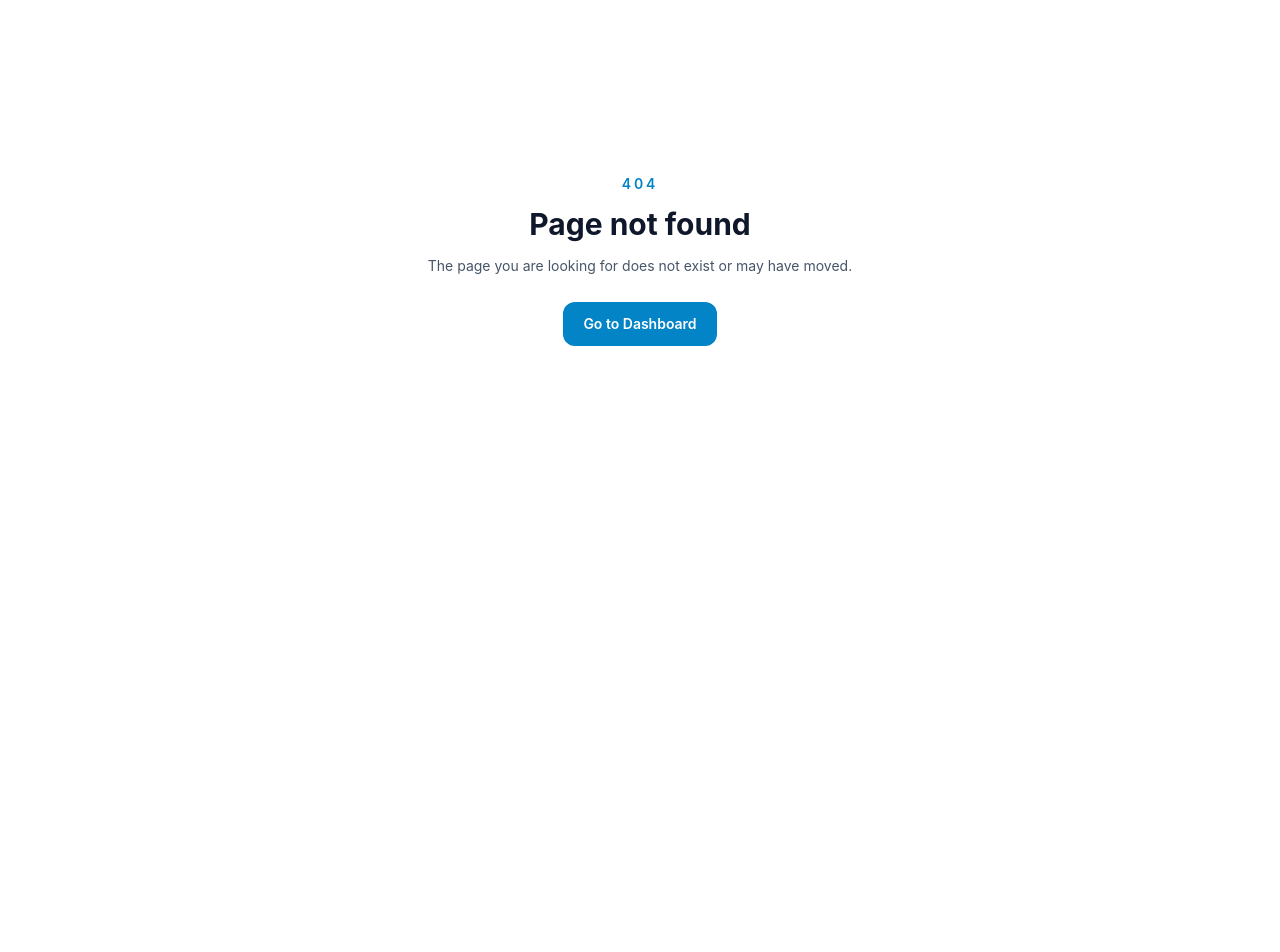
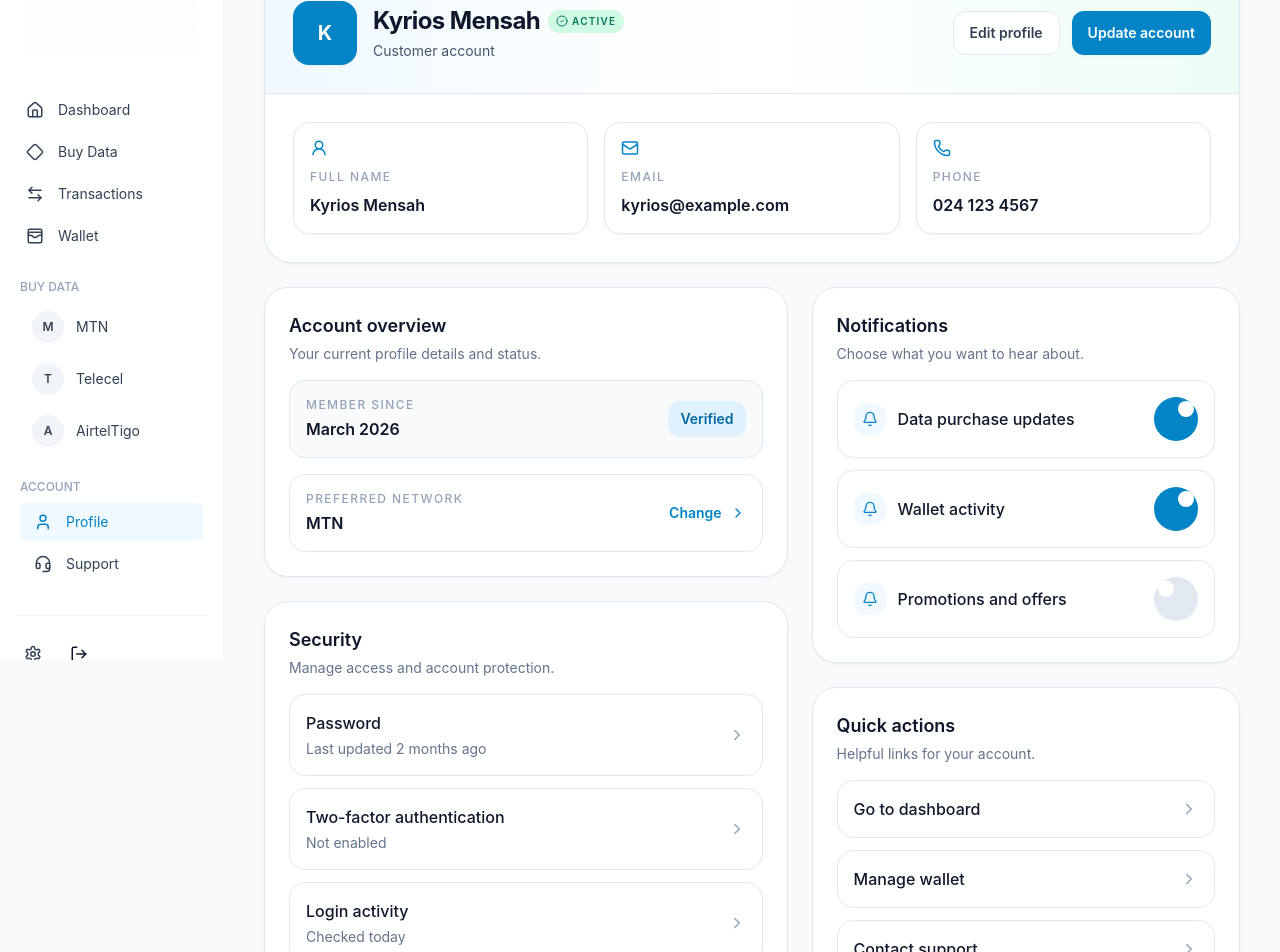
Before and after one commit to Serkel-Whally/Hkup, a Next.js app in the folder packages/frontend/: page /profile in a window 1280 px wide. Before the commit this address had no page. Shown: the part 140-1092 px from the top of the page. Before the commit the page ends 800 px from the top, so only its background shows below. Built offline with nearby package versions, Linux system fonts and the light colour scheme.

Commit message:
Create the customer profile screen to match the MVP flow while keeping the dashboard and checkout layouts intact.

```diff
--- /dev/null
+++ b/packages/frontend/app/profile/page.tsx
@@ -0,0 +1,202 @@
+"use client";
+
+import Link from "next/link";
+import { DashboardShell } from "@/app/components/dashboard-shell";
+import { Bell, CheckCircle2, ChevronRight, Lock, Mail, Phone, ShieldCheck, UserRound } from "lucide-react";
+
+export default function ProfilePage() {
+  return (
+    <DashboardShell active="/profile">
+      <main className="mx-auto max-w-6xl space-y-6 pb-8">
+        <section className="overflow-hidden rounded-[28px] border border-slate-200 bg-white shadow-sm">
+          <div className="flex flex-col gap-6 border-b border-slate-200 bg-gradient-to-r from-sky-50 via-white to-emerald-50 p-5 md:flex-row md:items-center md:justify-between md:p-7">
+            <div className="flex items-center gap-4">
+              <div className="flex h-16 w-16 items-center justify-center rounded-2xl bg-sky-600 text-xl font-bold text-white shadow-sm">
+                K
+              </div>
+              <div>
+                <div className="flex items-center gap-2">
+                  <h1 className="text-2xl font-bold tracking-tight text-slate-900">Kyrios Mensah</h1>
+                  <span className="inline-flex items-center gap-1 rounded-full bg-emerald-100 px-2 py-1 text-[10px] font-semibold uppercase tracking-[0.12em] text-emerald-700">
+                    <CheckCircle2 size={12} /> Active
+                  </span>
+                </div>
+                <p className="mt-1 text-sm text-slate-600">Customer account</p>
+              </div>
+            </div>
+
+            <div className="flex flex-wrap items-center gap-3">
+              <button
+                type="button"
+                className="inline-flex items-center justify-center rounded-xl border border-slate-200 bg-white px-4 py-2.5 text-sm font-semibold text-slate-700 transition hover:border-slate-300 hover:bg-slate-50"
+              >
+                Edit profile
+              </button>
+              <button
+                type="button"
+                className="inline-flex items-center justify-center rounded-xl bg-sky-600 px-4 py-2.5 text-sm font-semibold text-white shadow-sm transition hover:bg-sky-700"
+              >
+                Update account
+              </button>
+            </div>
+          </div>
+
+          <div className="grid gap-4 p-5 md:grid-cols-3 md:p-7">
+            <InfoItem icon={<UserRound size={18} />} label="Full name" value="Kyrios Mensah" />
+            <InfoItem icon={<Mail size={18} />} label="Email" value="kyrios@example.com" />
+            <InfoItem icon={<Phone size={18} />} label="Phone" value="024 123 4567" />
+          </div>
+        </section>
+
+        <section className="grid gap-6 lg:grid-cols-[1.1fr_0.9fr]">
+          <div className="space-y-6">
+            <Card title="Account overview" subtitle="Your current profile details and status.">
+              <div className="space-y-4">
+                <div className="flex items-center justify-between rounded-2xl border border-slate-200 bg-slate-50 p-4">
+                  <div>
+                    <p className="text-xs font-medium uppercase tracking-[0.12em] text-slate-400">Member since</p>
+                    <p className="mt-1 text-base font-semibold text-slate-900">March 2026</p>
+                  </div>
+                  <div className="rounded-xl bg-sky-100 px-3 py-2 text-sm font-semibold text-sky-700">Verified</div>
+                </div>
+
+                <div className="flex items-center justify-between rounded-2xl border border-slate-200 bg-white p-4">
+                  <div>
+                    <p className="text-xs font-medium uppercase tracking-[0.12em] text-slate-400">Preferred network</p>
+                    <p className="mt-1 text-base font-semibold text-slate-900">MTN</p>
+                  </div>
+                  <Link href="/buy-data" className="inline-flex items-center gap-2 text-sm font-semibold text-sky-600 hover:text-sky-700">
+                    Change <ChevronRight size={16} />
+                  </Link>
+                </div>
+              </div>
+            </Card>
+
+            <Card title="Security" subtitle="Manage access and account protection.">
+              <div className="space-y-3">
+                {[
+                  { label: "Password", value: "Last updated 2 months ago" },
+                  { label: "Two-factor authentication", value: "Not enabled" },
+                  { label: "Login activity", value: "Checked today" },
+                ].map((item) => (
+                  <button
+                    key={item.label}
+                    type="button"
+                    className="flex w-full items-center justify-between rounded-2xl border border-slate-200 bg-white p-4 text-left transition hover:border-slate-300 hover:bg-slate-50"
+                  >
+                    <div>
+                      <p className="font-medium text-slate-900">{item.label}</p>
+                      <p className="mt-1 text-sm text-slate-500">{item.value}</p>
+                    </div>
+                    <ChevronRight size={18} className="text-slate-400" />
+                  </button>
+                ))}
+              </div>
+            </Card>
+          </div>
+
+          <div className="space-y-6">
+            <Card title="Notifications" subtitle="Choose what you want to hear about.">
+              <div className="space-y-3">
+                {[
+                  { label: "Data purchase updates", enabled: true },
+                  { label: "Wallet activity", enabled: true },
+                  { label: "Promotions and offers", enabled: false },
+                ].map((item) => (
+                  <div key={item.label} className="flex items-center justify-between rounded-2xl border border-slate-200 bg-white p-4">
+                    <div className="flex items-center gap-3">
+                      <div className="rounded-xl bg-sky-50 p-2 text-sky-600">
+                        <Bell size={16} />
+                      </div>
+                      <div>
+                        <p className="font-medium text-slate-900">{item.label}</p>
+                      </div>
+                    </div>
+                    <button
+                      type="button"
+                      aria-pressed={item.enabled}
+                      className={`relative h-6 w-11 rounded-full transition ${item.enabled ? "bg-sky-600" : "bg-slate-200"}`}
+                    >
+                      <span
+                        className={`absolute top-1 h-4 w-4 rounded-full bg-white transition ${item.enabled ? "left-6" : "left-1"}`}
+                      />
+                    </button>
+                  </div>
+                ))}
+              </div>
+            </Card>
+
+            <Card title="Quick actions" subtitle="Helpful links for your account.">
+              <div className="space-y-3">
+                <ActionLink href="/dashboard" label="Go to dashboard" />
+                <ActionLink href="/wallet" label="Manage wallet" />
+                <ActionLink href="/support" label="Contact support" />
+                <div className="rounded-2xl border border-slate-200 bg-slate-50 p-4">
+                  <div className="flex items-center gap-3">
+                    <div className="rounded-xl bg-emerald-100 p-2 text-emerald-700">
+                      <ShieldCheck size={16} />
+                    </div>
+                    <div>
+                      <p className="font-medium text-slate-900">Protected account</p>
+                      <p className="mt-1 text-sm text-slate-600">Your account security is active and monitored.</p>
+                    </div>
+                  </div>
+                </div>
+              </div>
+            </Card>
+          </div>
+        </section>
+      </main>
+    </DashboardShell>
+  );
+}
+
+function Card({
+  title,
+  subtitle,
+  children,
+}: {
+  title: string;
+  subtitle: string;
+  children: React.ReactNode;
+}) {
+  return (
+    <div className="rounded-[24px] border border-slate-200 bg-white p-5 shadow-sm sm:p-6">
+      <div className="mb-4">
+        <h2 className="text-lg font-semibold text-slate-900">{title}</h2>
+        <p className="mt-1 text-sm text-slate-500">{subtitle}</p>
+      </div>
+      {children}
+    </div>
+  );
+}
+
+function InfoItem({
+  icon,
+  label,
+  value,
+}: {
+  icon: React.ReactNode;
+  label: string;
+  value: string;
+}) {
+  return (
+    <div className="rounded-2xl border border-slate-200 bg-white/80 p-4 shadow-sm">
+      <div className="flex items-center gap-2 text-sky-600">{icon}</div>
+      <p className="mt-3 text-xs font-medium uppercase tracking-[0.12em] text-slate-400">{label}</p>
+      <p className="mt-2 text-base font-semibold text-slate-900">{value}</p>
+    </div>
+  );
+}
+
+function ActionLink({ href, label }: { href: string; label: string }) {
+  return (
+    <Link
+      href={href}
+      className="flex items-center justify-between rounded-2xl border border-slate-200 bg-white p-4 text-left transition hover:border-slate-300 hover:bg-slate-50"
+    >
+      <span className="font-medium text-slate-900">{label}</span>
+      <ChevronRight size={18} className="text-slate-400" />
+    </Link>
+  );
+}
```
